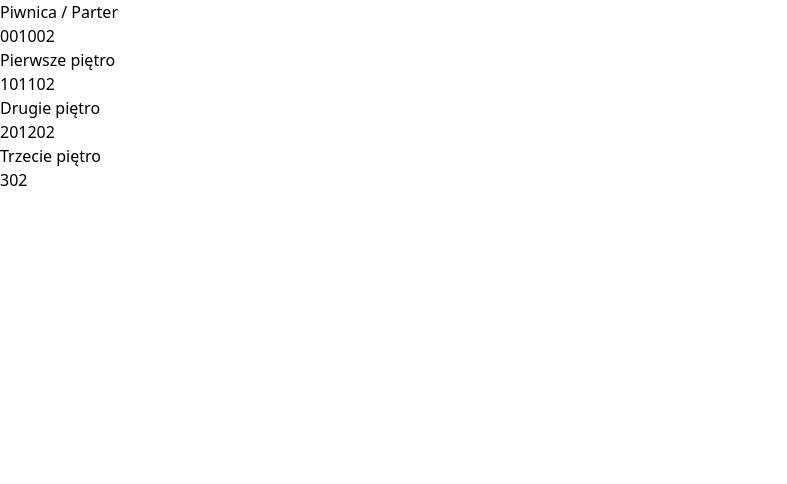
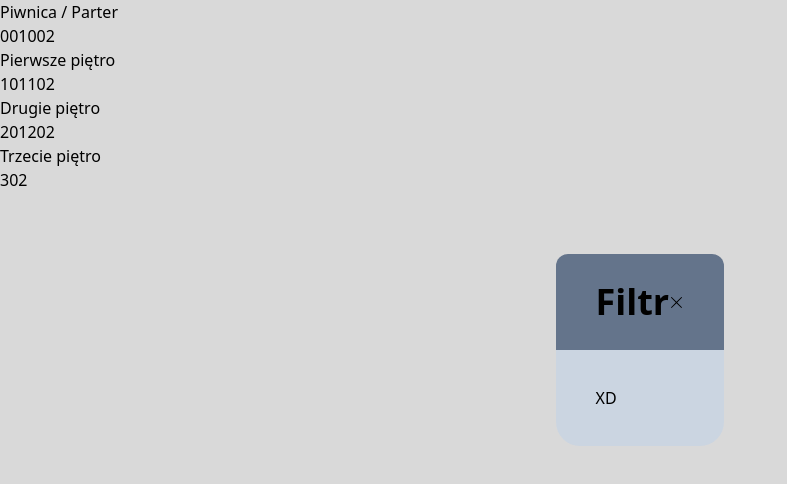
Before and after one commit to dzajlopment/keyFrontend, a React (Vite) app: page / in a window 1280 px wide. Both pictures are taken after a click on the button "001". Shown: the top 484 px of the page, without its empty margins (0-787 px from the left). Built offline with nearby package versions, Linux system fonts and the light colour scheme; no server answers.

Commit message:
Implement custom modal

```diff
--- a/src/components/KeyBox/Key.tsx
+++ b/src/components/KeyBox/Key.tsx
@@ -1,5 +1,7 @@
+import { useState } from "react";
 import { type Key as KeyModel } from "../../types/models";
 import { cn } from "../../utils/tailwind";
+import Modal from "../UI/Modal";
 
 export interface KeyProps
 	extends React.HTMLAttributes<HTMLButtonElement>,
@@ -7,12 +9,25 @@ export interface KeyProps
 
 export const Key = ({ name, owner, className, ...props }: KeyProps) => {
 	const isEnabled = !!owner; // Detect if there is a owner
+	const [isOpen, setIsOpen] = useState(false);
 
 	return (
-		<button
-			className={cn("key", isEnabled ? "key-enabled" : "key-disabled", className)} //TODO: Style button and its variations.
-			{...props}>
-			{name}
-		</button>
+		<>
+			{isOpen && (
+				<Modal
+					title="Filtr"
+					children={<div>XD</div>}
+					onClick={() => {
+						setIsOpen(false);
+					}}
+				/>
+			)}
+			<button
+				onClick={() => setIsOpen(true)}
+				className={cn("key", isEnabled ? "key-enabled" : "key-disabled", className)} //TODO: Style button and its variations.
+				{...props}>
+				{name}
+			</button>
+		</>
 	);
 };
--- a/src/index.css
+++ b/src/index.css
@@ -9,4 +9,34 @@
 }
 
 @layer components {
+	.modal {
+		@apply bg-slate-300 pb-6 rounded-3xl fixed;
+
+		z-index: 1000;
+		animation: slide-down 300ms ease-out forwards;
+	}
+	.modal__top {
+		@apply bg-slate-500 py-7 rounded-t-xl font-bold text-4xl flex justify-between mb-6 px-10 items-center;
+	}
+
+	.modal__close {
+		&:hover {
+			color: darken(rgb(179 179 179), 10);
+			cursor: pointer;
+		}
+	}
+
+	.modal__content {
+		@apply px-10 py-3;
+	}
 }
+
+.backdrop {
+	position: fixed;
+	top: 0;
+	left: 0;
+	width: 100%;
+	height: 100vh;
+	z-index: 999;
+	background-color: rgba(0, 0, 0, 0.15);
+}
```
